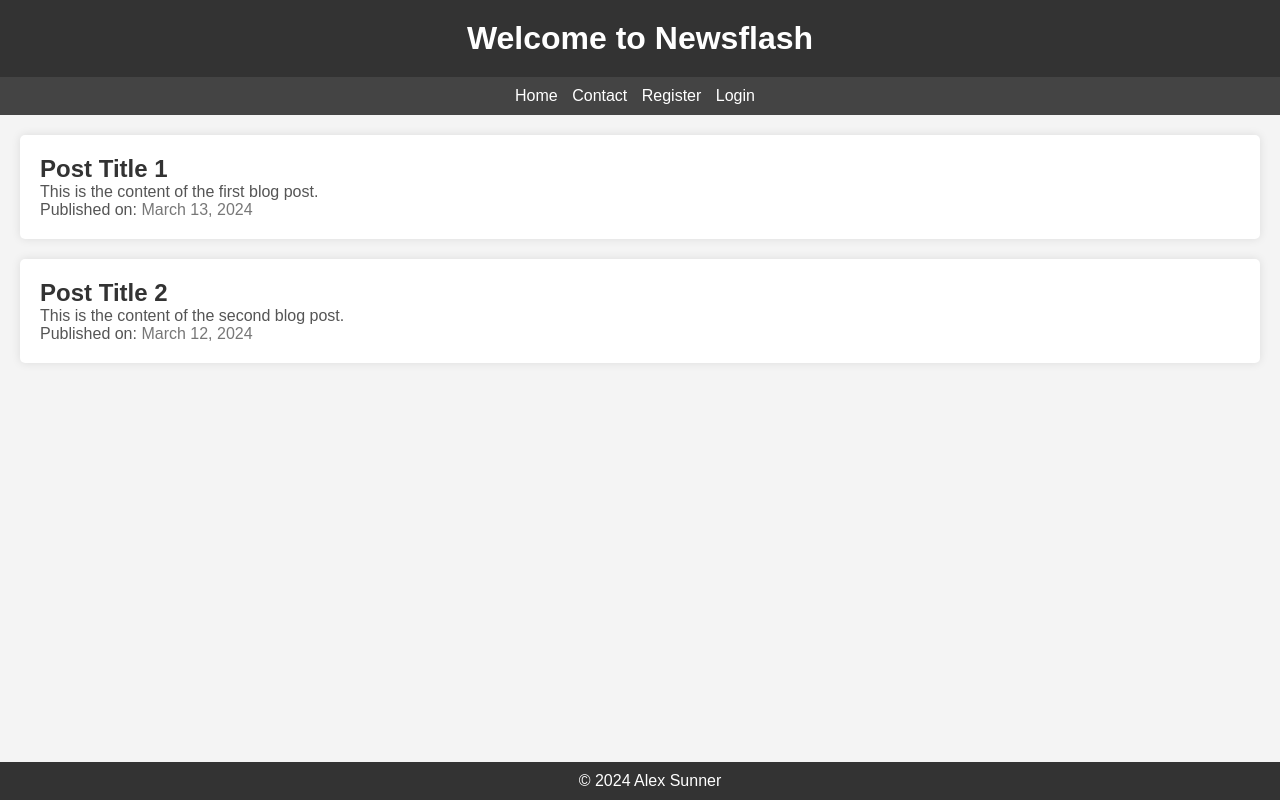
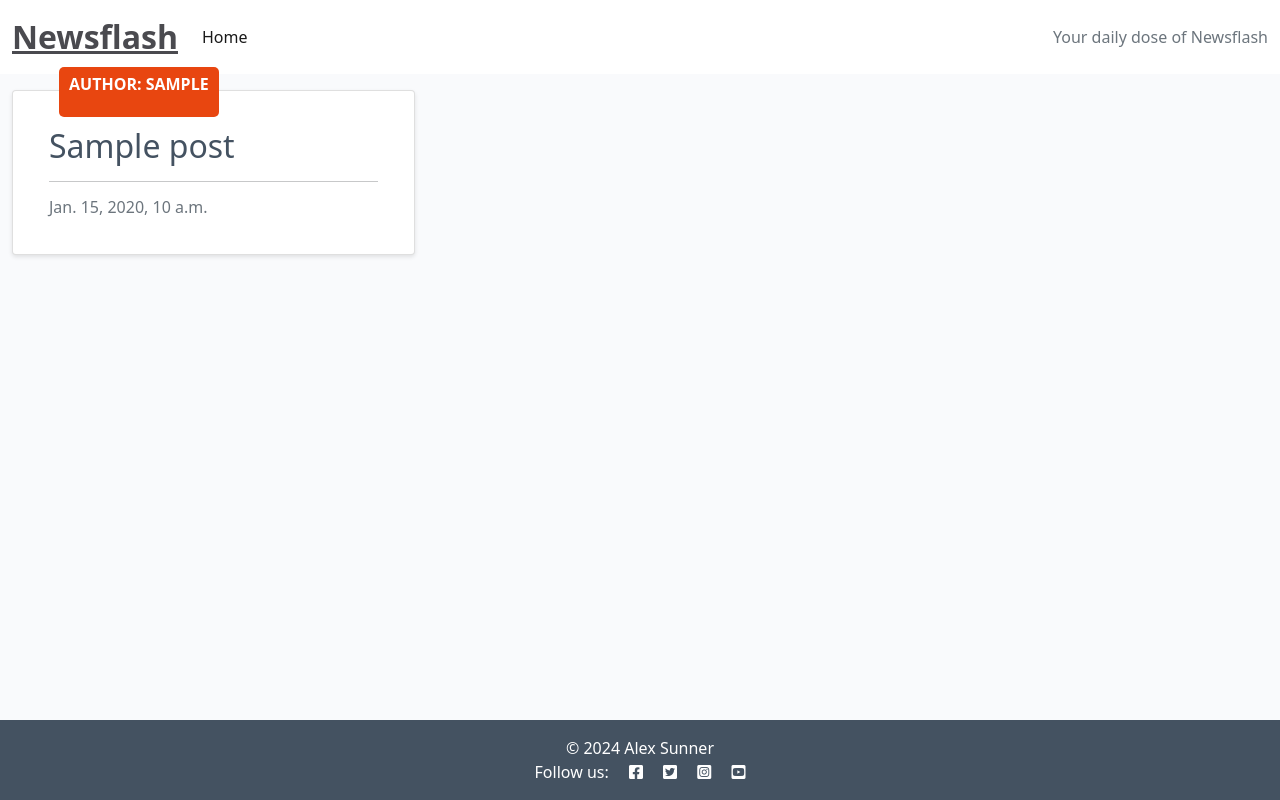
Before and after one commit to AlexSunner/newsflash, a Django app: page / in a window 1280 px wide. Run offline with Django 4.2, Linux system fonts and the light colour scheme; tables that the repository leaves empty hold one stand-in row (values such as "Sample post").

Commit message:
Change css styling and add fixtures

```diff
--- /dev/null
+++ b/hello_news/templates/hello_news/index.html
@@ -0,0 +1,53 @@
+{% extends "base.html" %}
+{% load static %}
+
+{% block content %}
+
+<!-- index.html content starts here -->
+<div class="container-fluid">
+    <div class="row">
+
+        <!-- Blog Entries Column -->
+        <div class="col-12 mt-3 left">
+            <div class="row">
+                {% for post in post_list %}
+                <div class="col-md-4">
+                    <div class="card mb-4">
+                        <div class="card-body">
+                            <div class="image-container">
+                                <div class="image-flash">
+                                    <p class="author">Author: {{ post.author }}</p>
+                                </div>
+                            </div>
+                            <a href="#" class="post-link">
+                                <h2 class="card-title">{{ post.title }}</h2>
+                            </a>
+
+                            <hr />
+                            <p class="card-text text-muted h6">{{ post.created_on}}
+                            </p>
+                        </div>
+                    </div>
+                </div>
+                {% if forloop.counter|divisibleby:3 %}
+            </div>
+            <div class="row">
+                {% endif %}
+                {% endfor %}
+
+            </div>
+        </div>
+    </div>
+    {% if is_paginated %}
+    <nav aria-label="Page navigation">
+        <ul class="pagination justify-content-center">
+            {% if page_obj.has_next %}
+            <li><a href="?page={{ page_obj.next_page_number }}" class="page-link"> NEXT &raquo;</a></li>
+            {% endif %}
+        </ul>
+    </nav>
+    {% endif %}
+</div>
+
+<!-- index.html content ends here -->
+{% endblock %}
--- a/hello_news/templates/hello_news/post_list.html
+++ /dev/null
@@ -1,40 +0,0 @@
-{% load static %}
-
-<!DOCTYPE html>
-<html lang="en">
-<head>
-    <meta charset="UTF-8">
-    <meta name="viewport" content="width=device-width, initial-scale=1.0">
-    <link rel="stylesheet" href="{% static 'css/style.css' %}">
-    <title>Newsflash</title>
-</head>
-<body>
-    <header>
-        <h1>Welcome to Newsflash</h1>
-    </header>
-    <nav>
-        <ul>
-            <li><a href="#">Home</a></li>
-            <li><a href="#">Contact</a></li>
-            <li><a href="#">Register</a></li>
-            <li><a href="#">Login</a></li>
-        </ul>
-    </nav>
-    <main>
-        <article>
-            <h2>Post Title 1</h2>
-            <p>This is the content of the first blog post.</p>
-            <p>Published on: <time>March 13, 2024</time></p>
-        </article>
-        <article>
-            <h2>Post Title 2</h2>
-            <p>This is the content of the second blog post.</p>
-            <p>Published on: <time>March 12, 2024</time></p>
-        </article>
-        <!-- You can add more articles here -->
-    </main>
-    <footer>
-        <p>&copy; 2024 Alex Sunner</p>
-    </footer>
-</body>
-</html>
--- a/hello_news/views.py
+++ b/hello_news/views.py
@@ -4,5 +4,6 @@ from .models import Post
 
 # Create your views here.
 class PostList(generic.ListView):
-    queryset = Post.objects.all()
-    template_name = "post_list.html"
+    queryset = Post.objects.filter(status=1)
+    template_name = "hello_news/index.html"
+    paginate_by = 6
--- a/newsflash/urls.py
+++ b/newsflash/urls.py
@@ -20,5 +20,6 @@ from django.urls import path, include
 
 urlpatterns = [
     path("", include("hello_news.urls"), name="hello_news-urls"),
+    path("summernote/", include("django_summernote.urls")),
     path("admin/", admin.site.urls),
 ]
--- a/requirements.txt
+++ b/requirements.txt
@@ -1,6 +1,7 @@
 asgiref==3.7.2
 dj-database-url==0.5.0
 Django==4.2.11
+django-summernote==0.8.20.0
 gunicorn==20.1.0
 psycopg2==2.9.9
 sqlparse==0.4.4
--- a/static/css/style.css
+++ b/static/css/style.css
@@ -1,80 +1,181 @@
-/* Reset default browser styles */
-body, h1, h2, h3, p, ul, li {
+/* Body */
+body {
+    font-family: 'Roboto', sans-serif;
+    background-color: #F9FAFC;
+    color: #4A4A4F;
     margin: 0;
     padding: 0;
 }
 
-/* Apply a background color to the body */
-body {
-    font-family: Arial, sans-serif;
-    background-color: #f4f4f4;
+/* Brand */
+.brand {
+    font-size: 2rem;
+    font-weight: 700;
+    color: #4A4A4F;
+    text-decoration: underline;
 }
 
-/* Style the header */
-header {
-    background-color: #333;
+/* Accent color */
+.red-o {
+    color: #E84610;
+}
+
+/* Thin font weight */
+.thin {
+    font-weight: 300;
+}
+
+/* Light background */
+.light-bg {
+    background-color: #fff;
+}
+
+/* Dark background */
+.dark-bg {
+    background-color: #445261;
     color: #fff;
+}
+
+/* Main background */
+.main-bg {
+    background-color: #F9FAFC;
+}
+
+/* Cards */
+.card {
+    border: 1px solid rgba(0, 0, 0, 0.1);
+    border-radius: 8px;
+    background-color: #fff;
+    box-shadow: 0 2px 4px rgba(0, 0, 0, 0.1);
     padding: 20px;
+    margin-bottom: 20px;
+}
+
+/* Image container */
+.image-container {
+    position: relative;
+}
+
+/* Image flash */
+.image-flash {
+    position: absolute;
+    bottom: 10px;
+    left: 10px;
+    background-color: #E84610;
+    padding: 5px 10px;
+    border-radius: 5px;
+    color: #fff;
+}
+
+/* Responsive images */
+.scale {
+    width: 100%;
+    height: auto;
+}
+
+/* Author */
+.author {
+    text-transform: uppercase;
+    font-weight: 700;
+}
+
+/* Masthead */
+.masthead {
+    overflow: hidden;
+    position: relative;
+    height: 33vh;
+    width: 100%;
+}
+
+/* Masthead text */
+.masthead-text {
+    background-color: #445261;
+    color: #fff;
+    padding: 50px;
     text-align: center;
 }
 
-/* Style the navigation */
-nav {
-    background-color: #444;
-    color: #fff;
-    padding: 10px;
-    text-align: center;
+/* Masthead image */
+.masthead-image {
+    position: relative;
+    overflow: hidden;
 }
 
-nav ul {
-    list-style-type: none;
-    margin: 0;
-    padding: 0;
+.masthead-image:after {
+    content: "";
+    position: absolute;
+    top: 0;
+    right: -200px;
+    height: 100%;
+    width: 300%;
+    background: #445261;
+    transform: skew(15deg);
+    z-index: 100;
 }
 
-nav ul li {
-    display: inline;
-    margin-right: 10px;
-}
-
-nav ul li a {
-    color: #fff;
+/* Post link */
+.post-link {
+    color: #445261;
     text-decoration: none;
 }
 
-/* Style the main content */
-main {
-    padding: 20px;
+.post-link:hover,
+.page-link {
+    color: #E84610;
 }
 
-/* Style the articles */
-article {
-    background-color: #fff;
-    border-radius: 5px;
-    box-shadow: 0 0 10px rgba(0, 0, 0, 0.1);
-    margin-bottom: 20px;
-    padding: 20px;
+/* Post title */
+.post-title {
+    margin-top: 20px;
+    margin-bottom: 10px;
+    font-size: 1.5rem;
 }
 
-article h2 {
-    color: #333;
+/* Post subtitle */
+.post-subtitle {
+    color: #ccc;
+    font-size: 1rem;
 }
 
-article p {
-    color: #555;
+/* Buttons */
+.btn {
+    display: inline-block;
+    padding: 10px 20px;
+    border-radius: 5px;
+    font-weight: 700;
+    text-transform: uppercase;
+    cursor: pointer;
+    transition: background-color 0.3s ease;
 }
 
-article time {
-    color: #777;
+.btn-primary {
+    background-color: #E84610;
+    color: #fff;
 }
 
-/* Style the footer */
-footer {
-    background-color: #333;
+.btn-primary:hover,
+.btn-primary:focus {
+    background-color: #ff6b3d;
+}
+
+.btn-secondary {
+    background-color: #445261;
     color: #fff;
-    padding: 10px;
-    text-align: center;
-    position: fixed;
-    bottom: 0;
-    width: 100%;
 }
+
+.btn-secondary:hover,
+.btn-secondary:focus {
+    background-color: #627482;
+}
+
+/* Links */
+.link {
+    color: #23BBBB;
+    text-decoration: none;
+    transition: color 0.3s ease;
+}
+
+.link:hover,
+.link:focus {
+    color: #188181;
+}
--- /dev/null
+++ b/templates/base.html
@@ -0,0 +1,74 @@
+{% url 'home' as home_url %}
+{% load static %}
+
+<!DOCTYPE html>
+<html class="h-100" lang="en">
+
+<head>
+    <title>Newsflash</title>
+    <meta name="viewport" content="width=device-width, initial-scale=1" />
+
+    <!-- Google Fonts CSS -->
+    <link rel="preconnect" href="https://fonts.gstatic.com">
+    <link href="https://fonts.googleapis.com/css2?family=Roboto:wght@300&display=swap" rel="stylesheet">
+    <link href="https://fonts.googleapis.com/css2?family=Lato:wght@300;700&display=swap" rel="stylesheet">
+
+    <!-- Font Awesome CSS -->
+    <link rel="stylesheet" href="https://cdnjs.cloudflare.com/ajax/libs/font-awesome/5.15.3/css/all.min.css">
+    <link rel="stylesheet" href="{% static 'css/style.css' %}">
+
+    <!-- Bootstrap CSS -->
+    <link href="https://cdn.jsdelivr.net/npm/bootstrap@5.0.1/dist/css/bootstrap.min.css" rel="stylesheet"
+        integrity="sha384-+0n0xVW2eSR5OomGNYDnhzAbDsOXxcvSN1TPprVMTNDbiYZCxYbOOl7+AMvyTG2x" crossorigin="anonymous">
+
+</head>
+
+<body class="d-flex flex-column h-100 main-bg">
+
+    <!-- Navigation -->
+    <nav class="navbar navbar-expand-lg navbar-light bg-white">
+        <div class="container-fluid">
+            <a class="navbar-brand" href="{% url 'home' %}"><span class="brand">Newsflash</span></a>
+            <button class="navbar-toggler" type="button" data-bs-toggle="collapse" data-bs-target="#navbarText"
+                aria-controls="navbarText" aria-expanded="false" aria-label="Toggle navigation">
+                <span class="navbar-toggler-icon"></span>
+            </button>
+            <div class="collapse navbar-collapse" id="navbarText">
+                <ul class="navbar-nav me-auto mb-2 mb-lg-0">
+                    <li class="nav-item">
+                        <a class="nav-link {% if request.path == home_url %}active{% endif %}" aria-current="page"
+                            href="#">Home</a>
+                    </li>
+
+                </ul>
+                <span class="navbar-text text-muted">
+                    Your daily dose of Newsflash
+                </span>
+            </div>
+        </div>
+    </nav>
+
+    <main class="flex-shrink-0 main-bg">
+
+        {% block content %}
+        <!-- Content Goes here -->
+        {% endblock content %}
+
+    </main>
+
+    <!-- Footer -->
+    <footer class="footer mt-auto py-3 dark-bg">
+        <p class="m-0 text-center text-white">&copy; 2024 Alex Sunner</p>
+        <p class="m-0 text-center text-white">Follow us: <i class="fab fa-facebook-square ms-3"></i>
+            <i class="fab fa-twitter-square ms-3"></i>
+            <i class="fab fa-instagram-square ms-3"></i>
+            <i class="fab fa-youtube-square ms-3"></i>
+        </p>
+    </footer>
+
+    <script src="https://cdn.jsdelivr.net/npm/bootstrap@5.0.1/dist/js/bootstrap.bundle.min.js"
+        integrity="sha384-gtEjrD/SeCtmISkJkNUaaKMoLD0//ElJ19smozuHV6z3Iehds+3Ulb9Bn9Plx0x4" crossorigin="anonymous">
+        </script>
+</body>
+
+</html>
```
Also changed, not shown: hello_news/admin.py (+10 -1 lines), newsflash/settings.py (+6 -2 lines), 1 other file.
